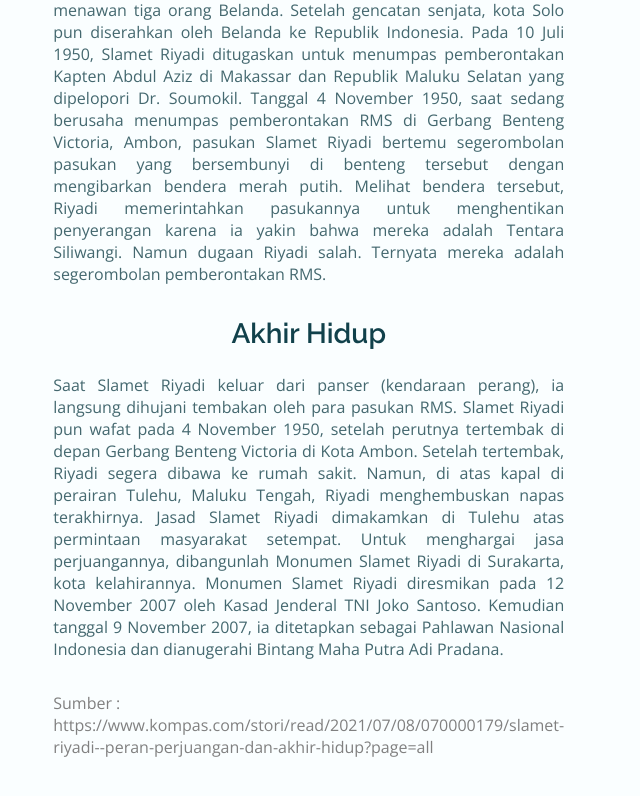
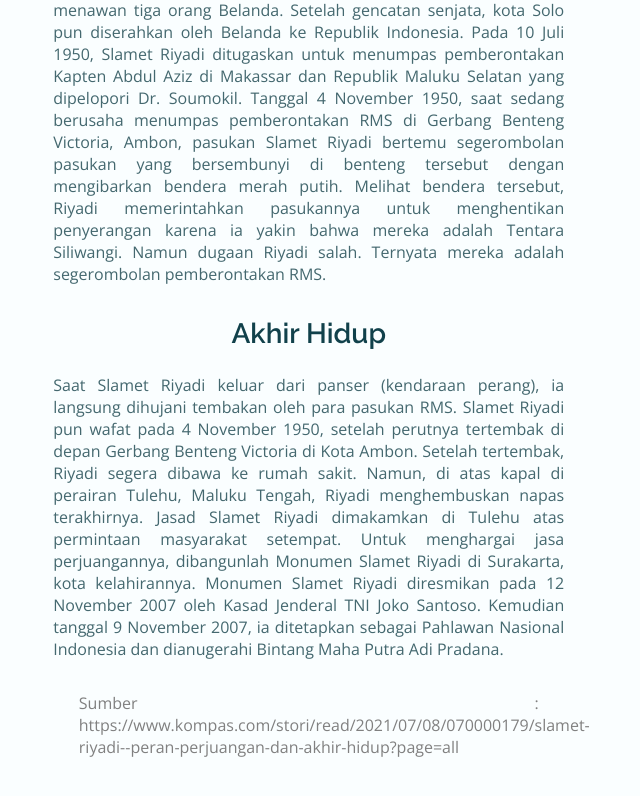
Before and after one commit to andiahmadyusup/andiahmadyusup.github.io, a plain HTML site: page index.html in a window 1280 px wide. Shown: the part 1944-2740 px from the top of the page, without its empty margins (320-960 px from the left). Drawn offline with nearby package versions, Linux system fonts and the light colour scheme.

Commit message:
Update styles.css

```diff
--- a/assets/css/styles.css
+++ b/assets/css/styles.css
@@ -45,9 +45,10 @@
   padding-bottom: 0px;
 }
 #wm {
-  text-align: left;
+  text-align: justify;
   margin-bottom: 10px;
   color: gray;
+  width: 90%;
 }
 #aboutus {
   margin: 10px;
```
